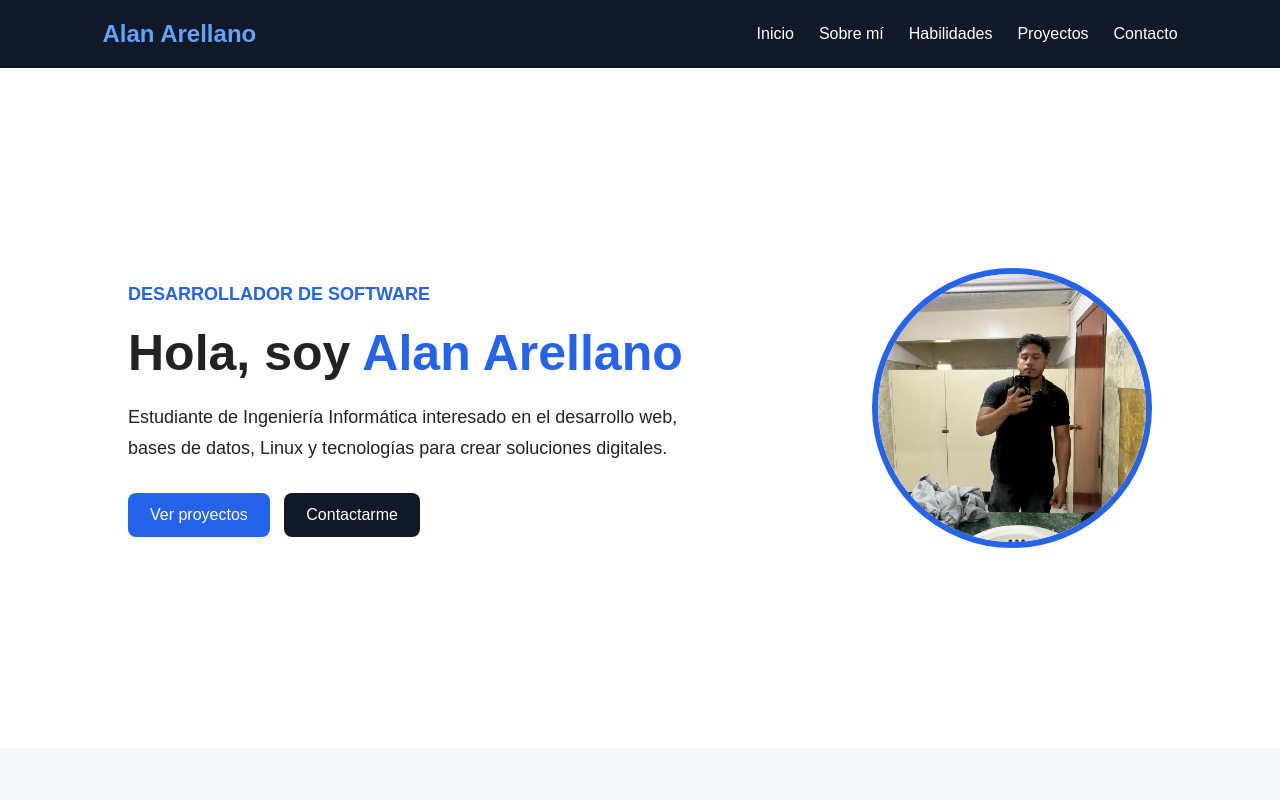
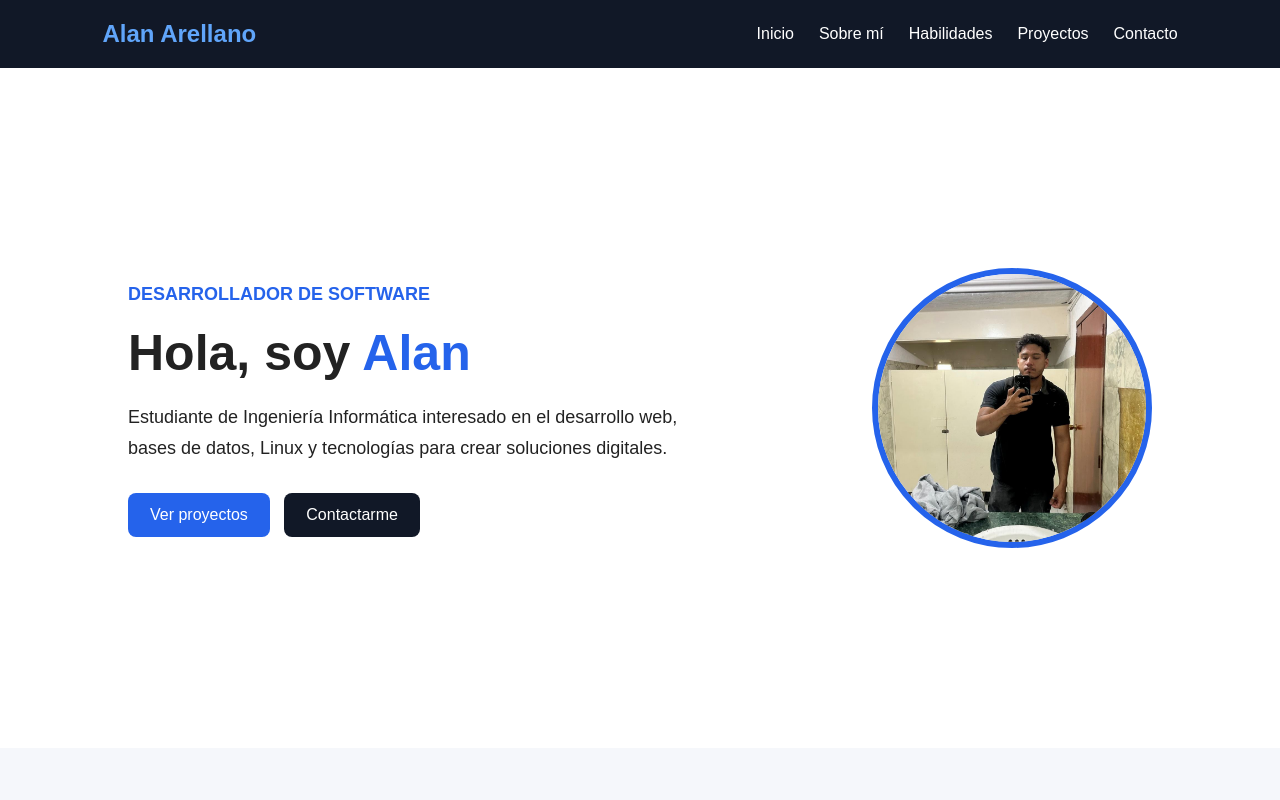
Before and after one commit to AlanArellano22/portafolio-cv, a plain HTML site: page index.html in a window 1280 px wide. Shown: the top 800 px of the page. Drawn offline with Linux system fonts and the light colour scheme.

Commit message:
cambie nombre

```diff
--- a/index.html
+++ b/index.html
@@ -30,7 +30,7 @@
             <div class="hero-text">
                 <p class="small-title">DESARROLLADOR DE SOFTWARE</p>
 
-                <h1>Hola, soy <span>Alan Arellano</span></h1>
+                <h1>Hola, soy <span>Alan </span></h1>
 
                 <p>
                     Estudiante de Ingeniería Informática interesado en el
```
